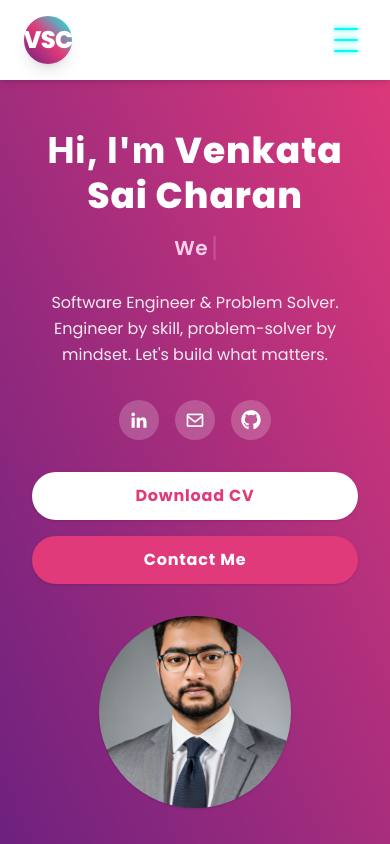
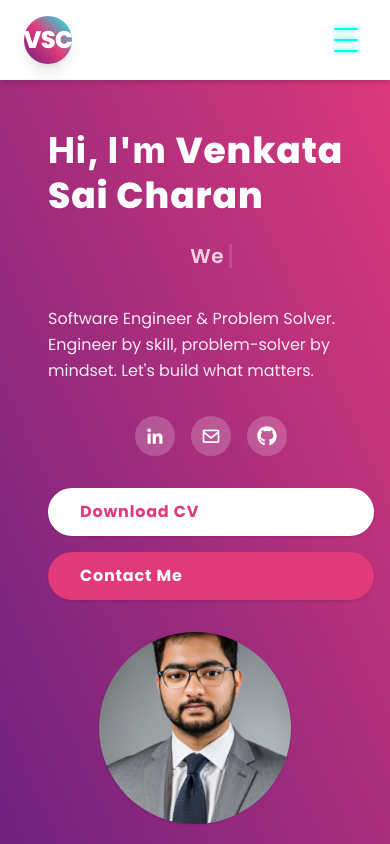
Before and after one commit to saicharankarasala/sai-charan-website, a React (Vite) app: page / in a window 390 px wide. Shown: the top 844 px of the page. Built offline with nearby package versions, Linux system fonts and the light colour scheme.

Commit message:
style: add responsive left padding to hero text for balanced alignment

```diff
--- a/src/App.jsx
+++ b/src/App.jsx
@@ -133,11 +133,9 @@ const App = () => {
 
               {/* HERO SECTION - Clean, modern, balanced */}
               <section className="w-full min-h-[480px] flex flex-col md:flex-row items-center justify-center bg-gradient-to-tr from-[#6d217f] to-[#e13a7a] text-white px-4 pt-32 pb-12" id="home">
-                <div className="flex-1 flex flex-col items-center justify-center text-center px-4 md:px-12 lg:px-20 xl:px-32">
-                  <h1 className="text-4xl md:text-5xl font-extrabold mb-4 leading-tight">
-                    Hi, I'm <span className="text-white">Venkata Sai Charan</span>
-                  </h1>
-                  <h2 className="text-xl md:text-2xl font-semibold mb-4 text-pink-200 min-h-[2.5rem]">
+                <div className="flex-1 flex flex-col justify-center md:items-start items-center text-left md:text-left gap-4 max-w-2xl w-full pl-8 md:pl-16 lg:pl-24 xl:pl-32">
+                  <h1 className="text-4xl md:text-5xl font-extrabold mb-2 leading-tight">Hi, I'm <span className="text-white">Venkata Sai Charan</span></h1>
+                  <h2 className="text-xl md:text-2xl font-semibold mb-2 text-pink-200 min-h-[2.5rem]">
                     <Typewriter
                       words={['Cloud & Backend Developer', 'Web Developer', 'Software Engineer', 'Network Analyst', 'Data Enthusiast']}
                       loop={0}
@@ -148,10 +146,10 @@ const App = () => {
                       delaySpeed={1500}
                     />
                   </h2>
-                  <p className="text-base md:text-lg text-white/90 leading-relaxed mb-8 max-w-xl mx-auto">
+                  <p className="text-base md:text-lg text-white/90 leading-relaxed mb-4 max-w-xl">
                     Software Engineer & Problem Solver. Engineer by skill, problem-solver by mindset. Let's build what matters.
                   </p>
-                  <div className="flex flex-row items-center gap-4 mb-8 justify-center">
+                  <div className="flex flex-row items-center gap-4 mb-4 justify-start">
                     <a href="https://www.linkedin.com/in/sai-charan-k-v/" target="_blank" rel="noopener noreferrer" className="inline-flex justify-center items-center w-10 h-10 bg-white/20 border-2 border-white text-white rounded-full text-xl hover:bg-white hover:text-[#e13a7a] transition-all duration-300">
                       <i className='bx bxl-linkedin'></i>
                     </a>
@@ -162,7 +160,7 @@ const App = () => {
                       <FaGithub />
                     </a>
                   </div>
-                  <div className="flex flex-col md:flex-row gap-4 w-full md:w-auto justify-center md:justify-center">
+                  <div className="flex flex-col md:flex-row gap-4 w-full md:w-auto justify-start">
                     <a href="/cv.pdf" className="btn bg-white text-[#e13a7a] font-bold px-8 py-3 rounded-full shadow hover:bg-pink-100 hover:text-[#6d217f] transition-all duration-300" target="_blank" rel="noopener noreferrer">Download CV</a>
                     <a href="#contact" className="btn bg-[#e13a7a] text-white font-bold px-8 py-3 rounded-full shadow hover:bg-pink-400 hover:text-white transition-all duration-300">Contact Me</a>
                   </div>
```
Also changed, not shown: public/images/Thumbnail.jpg.
